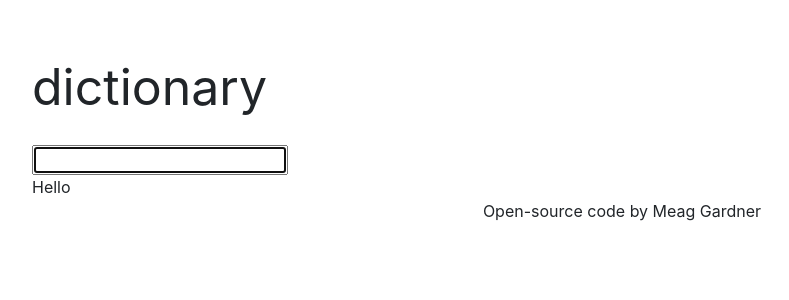
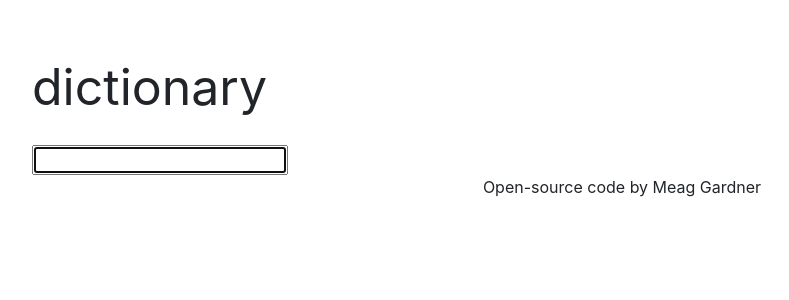
Before and after one commit to meageliz/suave-dictionary-app, a React (Create React App) app: page / in a window 1280 px wide. Shown: the top 300 px of the page, without its empty margins (18-807 px from the left). Built offline with nearby package versions, Linux system fonts and the light colour scheme.

Commit message:
Started building out data return

```diff
--- a/src/Results.js
+++ b/src/Results.js
@@ -1,5 +1,13 @@
 import React from "react";
 
-export default function Results() {
-  return <div className="Results">Hello</div>;
+export default function Results(props) {
+  if (props.results) {
+    return (
+      <div className="Results">
+        <h1>{props.results.word}</h1>
+      </div>
+    );
+  } else {
+    return null;
+  }
 }
--- a/src/Search.js
+++ b/src/Search.js
@@ -5,7 +5,7 @@ import "./Search.css";
 
 export default function Search() {
   let [keyword, setKeyword] = useState("");
-  let [results, setResults] = useState({});
+  let [results, setResults] = useState(null);
 
   function handleResponse(response) {
     setResults(response.data[0]);
```
